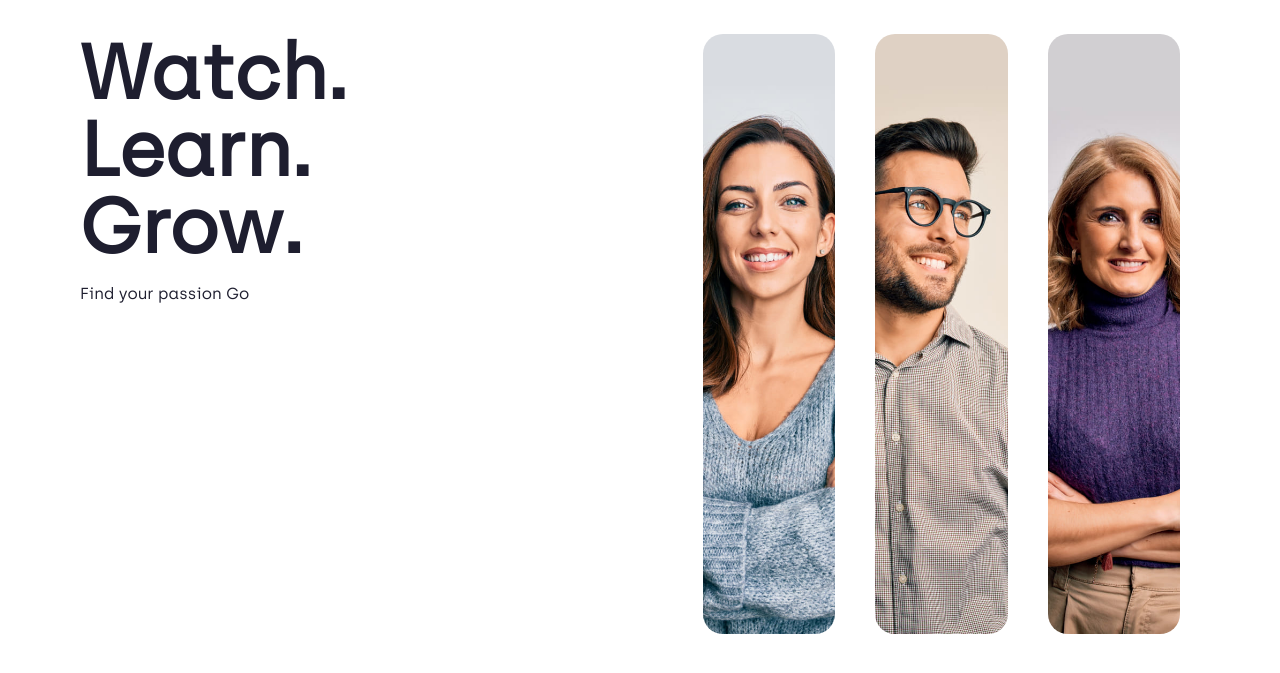
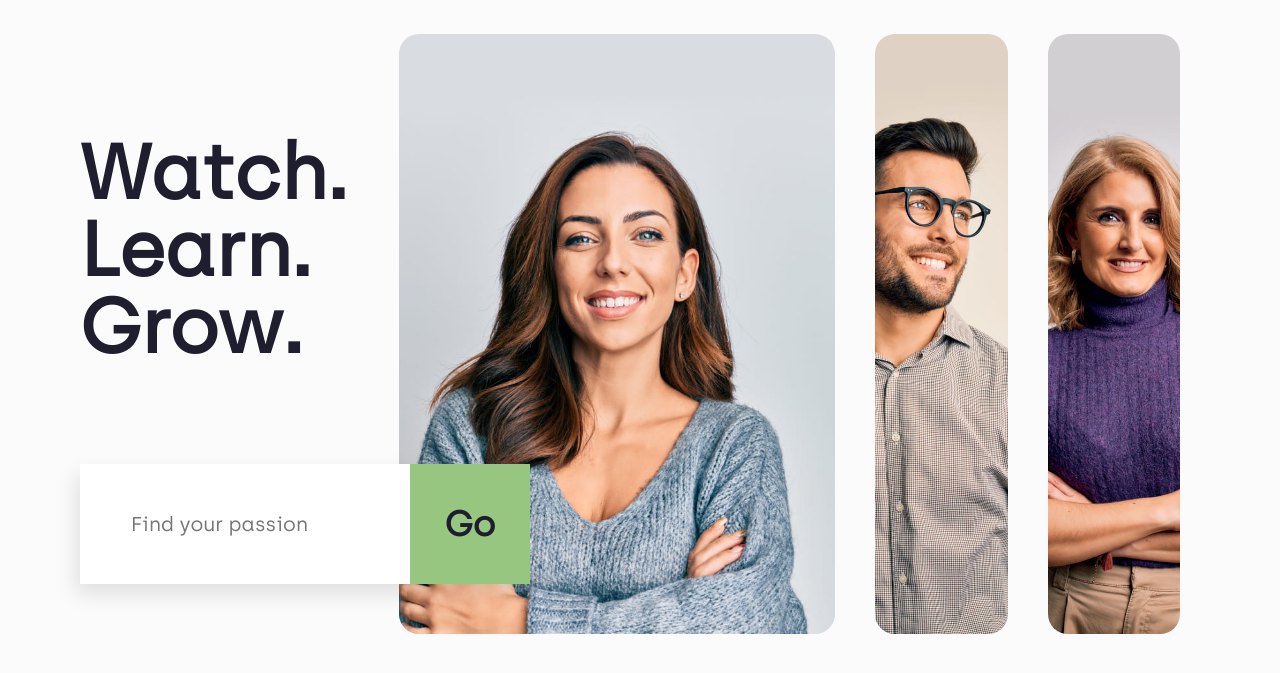
Before and after one commit to julienherou/homepage-skillex-with-sass, a website: page index.html in a window 1280 px wide. Shown: the part 83-756 px from the top of the page. Drawn offline with Linux system fonts and the light colour scheme.

Commit message:
search bar ok

```diff
--- a/index.html
+++ b/index.html
@@ -41,23 +41,23 @@
                         Grow<span class="dot">.</span>
                     </h1>
                     <form>
-                        <input type="text" class="cta__passion">Find your passion</input>
-                        <a href="#" class="cta__go">Go</a>
+                        <input type="text" class="passion" placeholder="Find your passion">
+                        <input type="button" class="go" value="Go">
                     </form>
                 </div>
                 <div class="right">
                     <div class="person">
-                        <div class="person__image">
+                        <div class="person__image main-img" data-img="1">
                             <div class="image">
                                 <img src="public/img/hero_person-1.jpg" alt="Image of person">
                             </div>
                         </div>
-                        <div class="person__image">
+                        <div class="person__image" data-img="2">
                             <div class="image">
                                 <img src="public/img/hero_person-2.jpg" alt="Image of person">
                             </div>
                         </div>
-                        <div class="person__image">
+                        <div class="person__image" data-img="3">
                             <div class="image">
                                 <img src="public/img/hero_person-3.jpg" alt="Image of person">
                             </div>
--- a/js/script.js
+++ b/js/script.js
@@ -0,0 +1,31 @@
+window.addEventListener('load', () => {
+});
+
+const persons = document.querySelectorAll('.person__image');
+const personElt = document.querySelector('.person');
+const mainImgElt = document.querySelector('.main-img');
+
+persons.forEach(element => {
+    // element.addEventListener('mouseover', showImage);
+    // element.addEventListener('mouseout', replaceImage);
+});
+
+function showImage(){
+    this.style.width = '58%';
+
+}
+function replaceImage(){
+    this.style.width = '21%';
+    // if (this.dataset.img != "1"){
+    //     console.log('pouette');
+    // }
+
+}
+
+personElt.addEventListener('mouseout', (event) => {
+    mainImgElt.style.width = '58%';
+    console.log('pouette');
+    event.stopPropagation();
+
+
+});
--- a/sass/1-abstracts/_colors.scss
+++ b/sass/1-abstracts/_colors.scss
@@ -1,5 +1,6 @@
 // COLORS
 $color-white: #fff;
 $color-black: #1E1E2F;
+$color-bg: #fcfbfb;
 $color-primary: #97c680;
 $color-secondary: #feba88;
--- a/sass/3-base/_base.scss
+++ b/sass/3-base/_base.scss
@@ -7,4 +7,5 @@
 body{
     font-size: 1.6rem;
     color: $color-black;
+    background: $color-bg ;
 }
--- a/sass/4-layout/_container.scss
+++ b/sass/4-layout/_container.scss
@@ -1,5 +1,5 @@
 .container{
-    max-width: 145rem;
+    max-width: 154rem;
     margin: 0 auto;
     padding: 4rem 8rem;
 }
--- a/sass/6-pages/_homepage.scss
+++ b/sass/6-pages/_homepage.scss
@@ -2,11 +2,57 @@
     &__hero{
         display: flex;
         .left{
+            position: relative;
             flex: 0.8;
             // background: red;
+            display: flex;
+            flex-direction: column;
+            h1{
+                position: absolute;
+                top: 10rem;
+                transition: all ease-in-out 0.4s;
+                transform-origin: left top;
+
+            }
         }
-        .cta{
+        form{
+            position: absolute;
+            bottom: 5rem;
             display: flex;
+            justify-content: space-between;
+            width: 45rem;
+            height: 12rem;
+            z-index: 1;
+            background: $color-white;
+            box-shadow: -4px 10px 20px 0px rgb(0 0 0 / 11%);
+            .passion{
+                width: 100%;
+                border: 0.1rem solid rgba(151, 198, 128, 0);
+                &[type=text]{
+                    padding-left: 5rem;
+                    font-size: 2rem;
+                    color: $color-black;
+                    transition: all ease-in-out 0.2s;
+                }
+                // &::placeholder{
+                //     font-size: 2rem;
+                //     color: $color-black;
+                // }
+                &:hover{
+                    box-shadow: 0px 2px 50px 0 rgb(0 0 0 / 10%);
+                }
+                &:focus{
+                    color: rgba(30, 30, 47, 0.5);
+                    border-color: $color-primary;
+                }
+            }
+            .go{
+                background: $color-primary;
+                aspect-ratio: 1;
+                font-size: 3.5rem;
+                font-weight: 900;
+                cursor: pointer;
+            }
         }
         .right{
             flex: 2.2;
@@ -20,7 +66,6 @@
                 width: 21%;
                 cursor: pointer;
                 transition: all ease-out .4s;
-
                 .image{
                     border-radius: 2rem;
                     overflow: hidden;
@@ -30,21 +75,21 @@
                         transition: all ease-out .4s;
                     }
                 }
-                // &:first-child{
-                //     width: 58%;
-                //     img{
-                //         transform: scale(1.3) translate(0, 5rem);
-                //     }
-                // }
+                &.main-img{
+                    width: 58%;
+                    img{
+                        transform: scale(1.2) translate(0, 5rem);
+                    }
+                }
                 &:hover{
                     width: 58%;
                     img{
                         // transform-origin: top center;
-                        transform: scale(1.3) translate(0, 5rem);
+                        transform: scale(1.2) translate(0, 5rem);
                     }
                 }
+            }
 
-            }
 
 
         }
```
Also changed, not shown: public/css/style.css, 1 other file.
